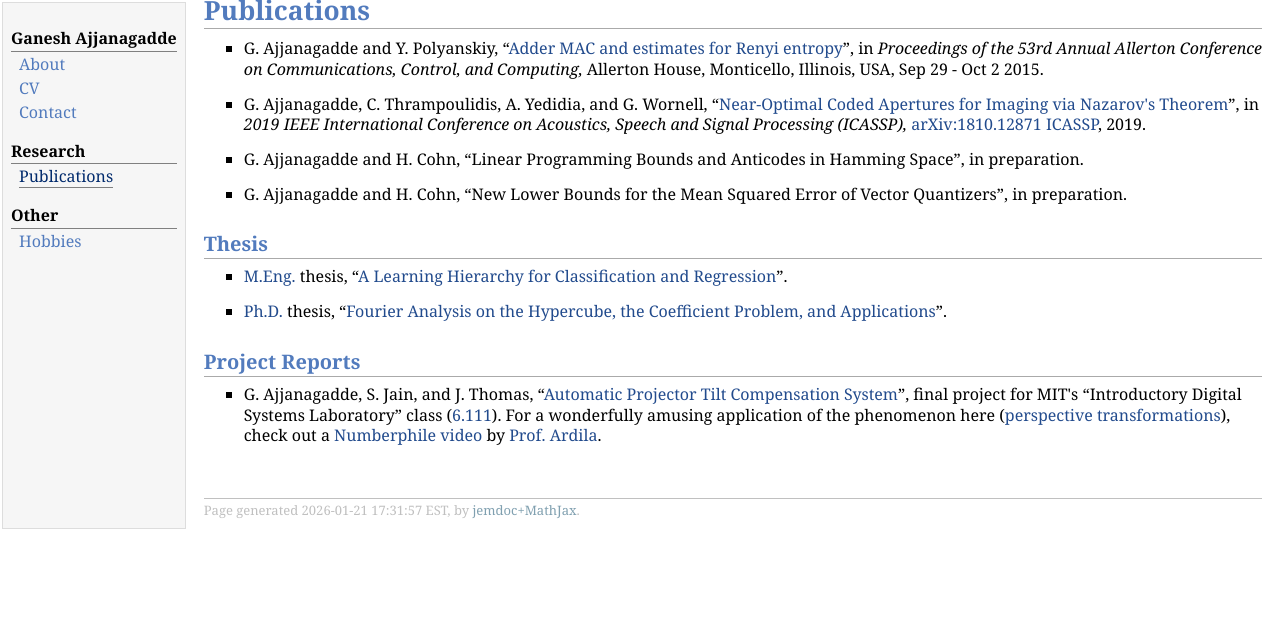
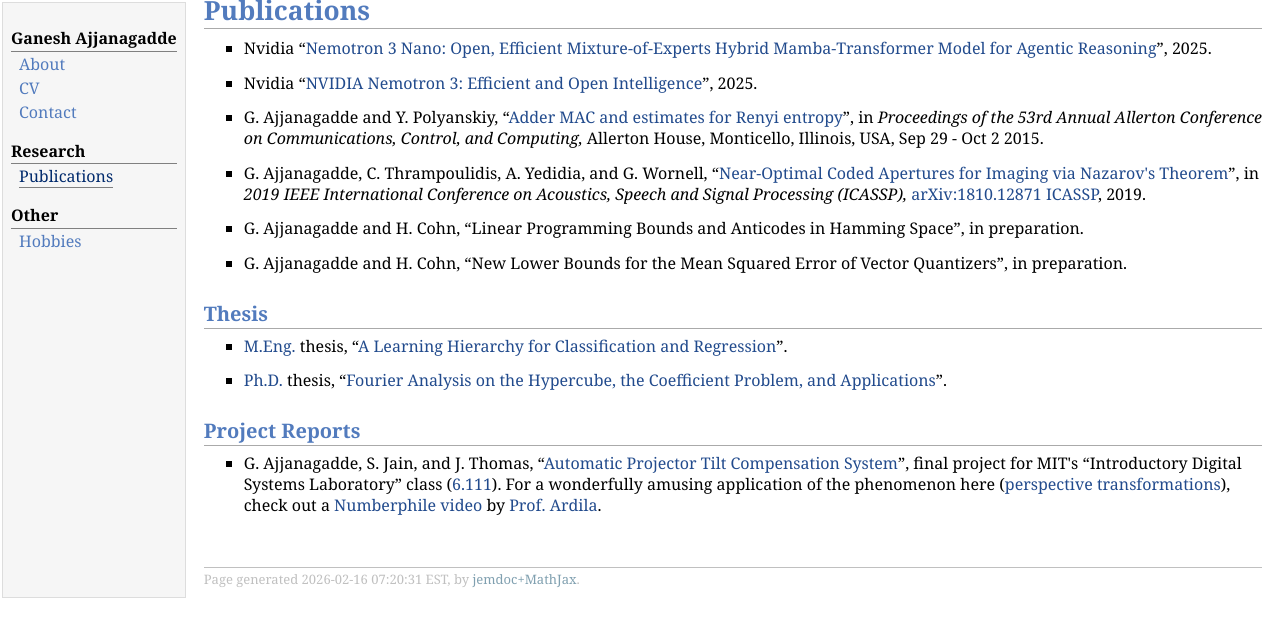
Before and after one commit to gajjanag/gajjanag.github.io, a plain HTML site: page pubs.html in a window 1280 px wide. Drawn offline with Linux system fonts and the light colour scheme.

Commit message:
pubs: update

```diff
--- a/pubs.html
+++ b/pubs.html
@@ -22,6 +22,18 @@
 </td>
 <td id="layout-content">
 <h1>Publications</h1>
+<ul>
+<li><p>Nvidia
+&ldquo;<a href="https://www.arxiv.org/abs/2512.20848" target=&rdquo;blank&ldquo;>Nemotron 3 Nano: Open, Efficient Mixture-of-Experts Hybrid Mamba-Transformer Model for Agentic Reasoning</a>&rdquo;, 2025.
+</p>
+</li>
+</ul>
+<ul>
+<li><p>Nvidia
+&ldquo;<a href="https://arxiv.org/abs/2512.20856" target=&rdquo;blank&ldquo;>NVIDIA Nemotron 3: Efficient and Open Intelligence</a>&rdquo;, 2025.
+</p>
+</li>
+</ul>
 <ul>
 <li><p>G. Ajjanagadde and Y. Polyanskiy,
 &ldquo;<a href="doc/allerton15_renyi.pdf" target=&rdquo;blank&ldquo;>Adder MAC and estimates for Renyi entropy</a>&rdquo;, in
@@ -77,7 +89,7 @@
 </ul>
 <div id="footer">
 <div id="footer-text">
-Page generated 2026-01-21 17:31:57 EST, by <a href="https://github.com/wsshin/jemdoc_mathjax" target="blank">jemdoc+MathJax</a>.
+Page generated 2026-02-16 07:20:31 EST, by <a href="https://github.com/wsshin/jemdoc_mathjax" target="blank">jemdoc+MathJax</a>.
 </div>
 </div>
 </td>
```
Also changed, not shown: contact.html (+1 -1 lines), hobbies.html (+1 -1 lines), index.html (+1 -1 lines), 1 other file.
